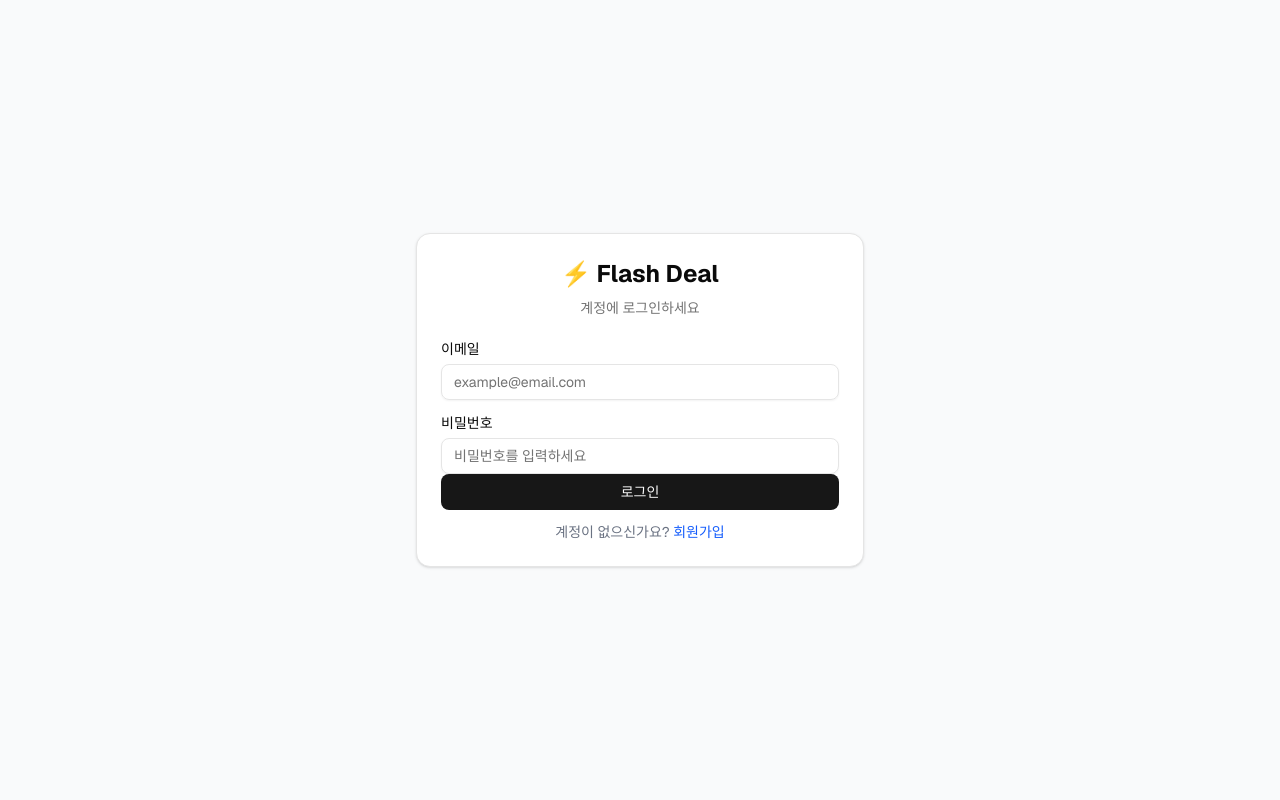
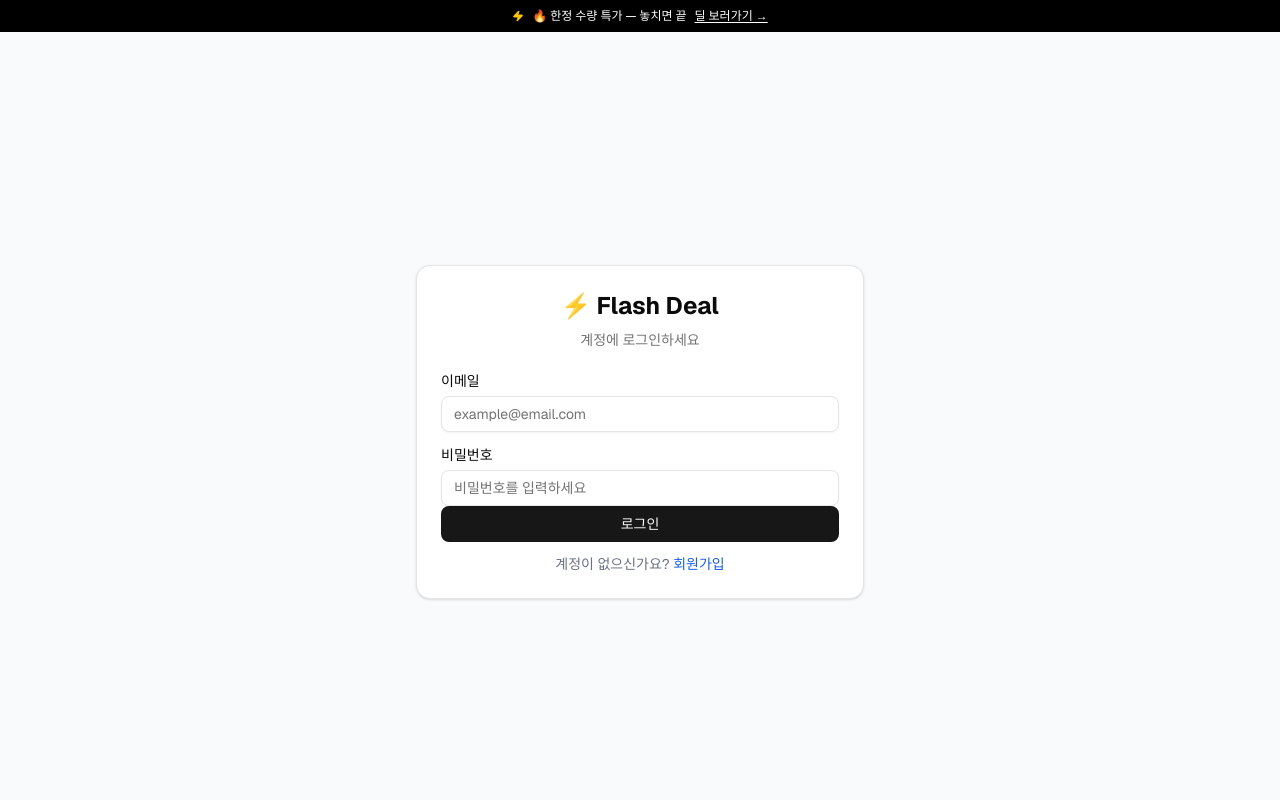
Before and after one commit to DOGYUN0903/Flash-Deal, a Next.js app in the folder frontend/: page /login in a window 1280 px wide. Shown: the top 800 px of the page. Built offline with nearby package versions, Linux system fonts and the light colour scheme.

Commit message:
feat: 공지 배너 및 상품 페이지 히어로 배너 추가

```diff
--- a/frontend/src/app/layout.tsx
+++ b/frontend/src/app/layout.tsx
@@ -2,6 +2,7 @@ import type { Metadata } from "next";
 import { Geist } from "next/font/google";
 import { Toaster } from "@/components/ui/sonner";
 import Footer from "@/components/layout/Footer";
+import AnnouncementBar from "@/components/layout/AnnouncementBar";
 import "./globals.css";
 
 const geist = Geist({ subsets: ["latin"] });
@@ -19,6 +20,7 @@ export default function RootLayout({
   return (
     <html lang="ko">
       <body className={`${geist.className} antialiased bg-gray-50 min-h-screen flex flex-col`}>
+        <AnnouncementBar />
         {children}
         <Footer />
         <Toaster richColors position="top-center" />
--- a/frontend/src/app/products/page.tsx
+++ b/frontend/src/app/products/page.tsx
@@ -11,11 +11,13 @@ import Link from "next/link";
 import Header from "@/components/layout/Header";
 import CategoryTab from "@/components/layout/CategoryTab";
 import { productApi } from "@/lib/product-api";
-import { ProductSummary } from "@/lib/types";
+import { dealApi } from "@/lib/deal-api";
+import { ProductSummary, DealResponse } from "@/lib/types";
 
 export default function ProductsPage() {
   const [products, setProducts] = useState<ProductSummary[]>([]);
   const [loading, setLoading] = useState(true);
+  const [activeDeals, setActiveDeals] = useState<DealResponse[]>([]);
   const [totalPages, setTotalPages] = useState(0);
   const [page, setPage] = useState(0);
 
@@ -33,6 +35,12 @@ export default function ProductsPage() {
   const [appliedExcludeSoldOut, setAppliedExcludeSoldOut] = useState(false);
 
   const hasActiveFilter = appliedName || appliedMinPrice || appliedMaxPrice || appliedExcludeSoldOut;
+
+  useEffect(() => {
+    dealApi.getDeals().then((res) => {
+      setActiveDeals(res.data.filter((d) => d.status === "ACTIVE").slice(0, 3));
+    }).catch(() => {});
+  }, []);
 
   useEffect(() => {
     setLoading(true);
@@ -84,6 +92,48 @@ export default function ProductsPage() {
   return (
     <div>
       <Header />
+
+      {/* 히어로 배너 */}
+      {activeDeals.length > 0 && (
+        <div className="bg-gradient-to-r from-gray-900 via-gray-800 to-gray-900 text-white">
+          <div className="max-w-7xl mx-auto px-4 py-8 flex flex-col sm:flex-row items-center justify-between gap-4">
+            <div>
+              <p className="text-xs text-yellow-400 font-semibold tracking-widest uppercase mb-1">⚡ Flash Deal — 지금 진행 중</p>
+              <h2 className="text-2xl font-bold mb-1">{activeDeals[0].title}</h2>
+              <p className="text-gray-400 text-sm">{activeDeals[0].productName} · 잔여 {activeDeals[0].remainingStock}개</p>
+            </div>
+            <div className="flex flex-col items-end gap-3 shrink-0">
+              <div className="flex items-baseline gap-2">
+                <span className="text-3xl font-extrabold text-yellow-400">
+                  {activeDeals[0].discountPrice.toLocaleString("ko-KR")}원
+                </span>
+                <span className="text-base text-gray-500 line-through">
+                  {activeDeals[0].originalPrice.toLocaleString("ko-KR")}원
+                </span>
+              </div>
+              <Link href={`/deals/${activeDeals[0].dealId}`}>
+                <button className="bg-yellow-400 hover:bg-yellow-300 text-black text-sm font-bold px-5 py-2 rounded-lg transition-colors">
+                  지금 구매하기 →
+                </button>
+              </Link>
+            </div>
+          </div>
+          {activeDeals.length > 1 && (
+            <div className="border-t border-gray-700">
+              <div className="max-w-7xl mx-auto px-4 py-3 flex gap-6 overflow-x-auto">
+                {activeDeals.slice(1).map((deal) => (
+                  <Link key={deal.dealId} href={`/deals/${deal.dealId}`} className="flex items-center gap-3 shrink-0 hover:opacity-80 transition-opacity">
+                    <span className="text-xs text-gray-400">{deal.productName}</span>
+                    <span className="text-sm font-bold text-yellow-400">{deal.discountPrice.toLocaleString("ko-KR")}원</span>
+                    <span className="text-xs text-gray-500 line-through">{deal.originalPrice.toLocaleString("ko-KR")}원</span>
+                  </Link>
+                ))}
+              </div>
+            </div>
+          )}
+        </div>
+      )}
+
       <CategoryTab activeCategory={category} onCategoryChange={handleCategoryChange} />
 
       <div className="max-w-7xl mx-auto px-4 py-6">
--- /dev/null
+++ b/frontend/src/components/layout/AnnouncementBar.tsx
@@ -0,0 +1,42 @@
+"use client";
+
+import Link from "next/link";
+import { Zap } from "lucide-react";
+import { useState, useEffect } from "react";
+
+const MESSAGES = [
+  "⚡ 지금 선착순 플래시 딜 진행 중!",
+  "🔥 한정 수량 특가 — 놓치면 끝",
+  "⏰ 실시간 재고 소진 중 — 지금 바로 확인하세요",
+];
+
+export default function AnnouncementBar() {
+  const [index, setIndex] = useState(0);
+  const [visible, setVisible] = useState(true);
+
+  useEffect(() => {
+    const interval = setInterval(() => {
+      setVisible(false);
+      setTimeout(() => {
+        setIndex((i) => (i + 1) % MESSAGES.length);
+        setVisible(true);
+      }, 300);
+    }, 4000);
+    return () => clearInterval(interval);
+  }, []);
+
+  return (
+    <div className="bg-black text-white text-xs py-2 px-4 text-center">
+      <Link href="/deals" className="flex items-center justify-center gap-2 hover:opacity-80 transition-opacity">
+        <Zap size={12} className="fill-yellow-400 text-yellow-400 shrink-0" />
+        <span
+          className="transition-opacity duration-300"
+          style={{ opacity: visible ? 1 : 0 }}
+        >
+          {MESSAGES[index]}
+        </span>
+        <span className="underline underline-offset-2 shrink-0">딜 보러가기 →</span>
+      </Link>
+    </div>
+  );
+}
```
